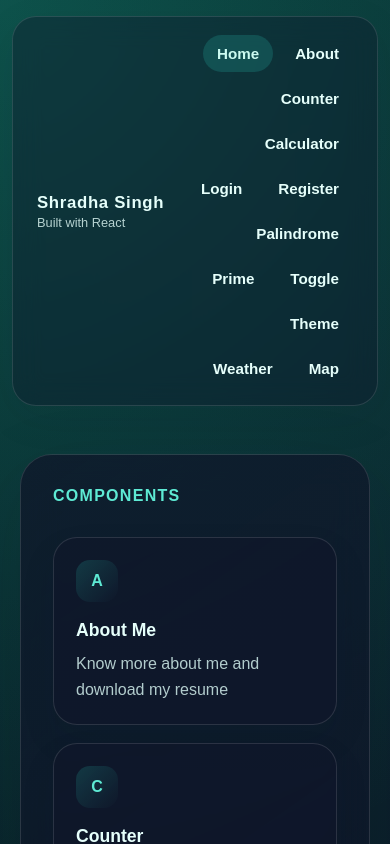
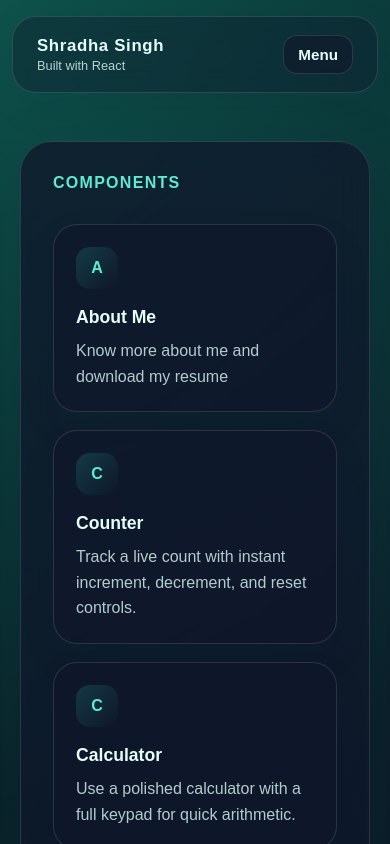
Before and after one commit to shradhaa-singh/2400101530135-S4-B10-Python, a React (Vite) app: page / in a window 390 px wide. Shown: the top 844 px of the page. Built offline with nearby package versions, Linux system fonts and the light colour scheme.

Commit message:
updated file

```diff
--- a/src/components/Navbar.jsx
+++ b/src/components/Navbar.jsx
@@ -1,11 +1,31 @@
-import { Link, NavLink } from "react-router-dom";
+import { useEffect, useMemo, useState } from "react";
+import { Link, NavLink, useLocation } from "react-router-dom";
 import { palette } from "../ui";
 
 const Navbar = () => {
+  const [isMobile, setIsMobile] = useState(() => window.innerWidth <= 860);
+  const [isMenuOpen, setIsMenuOpen] = useState(false);
+  const location = useLocation();
+
+  useEffect(() => {
+    const handleResize = () => {
+      const nextIsMobile = window.innerWidth <= 860;
+      setIsMobile(nextIsMobile);
+      if (!nextIsMobile) {
+        setIsMenuOpen(false);
+      }
+    };
+
+    window.addEventListener("resize", handleResize);
+    return () => window.removeEventListener("resize", handleResize);
+  }, []);
+
+  useEffect(() => {
+    setIsMenuOpen(false);
+  }, [location.pathname]);
+
   const nav = {
-    display: "flex",
-    justifyContent: "space-between",
-    alignItems: "center",
+    display: "grid",
     gap: "18px",
     padding: "18px 24px",
     margin: "16px auto 0",
@@ -19,6 +39,13 @@ const Navbar = () => {
     top: "14px",
     zIndex: 10,
     boxShadow: "0 12px 40px rgba(15, 23, 42, 0.08)",
+  };
+
+  const topRow = {
+    display: "flex",
+    justifyContent: "space-between",
+    alignItems: "center",
+    gap: "18px",
   };
 
   const link = {
@@ -50,8 +77,44 @@ const Navbar = () => {
     color: palette.activeText,
   };
 
+  const menuButton = {
+    display: isMobile ? "inline-flex" : "none",
+    alignItems: "center",
+    justifyContent: "center",
+    border: `1px solid ${palette.line}`,
+    background: palette.surface,
+    color: palette.ink,
+    borderRadius: "14px",
+    padding: "10px 14px",
+    fontSize: "0.95rem",
+    fontWeight: 700,
+    cursor: "pointer",
+    flexShrink: 0,
+  };
+
+  const desktopLinks = useMemo(
+    () => ({
+      display: isMobile ? "none" : "flex",
+      flexWrap: "wrap",
+      gap: "8px",
+      justifyContent: "flex-end",
+    }),
+    [isMobile]
+  );
+
+  const mobileLinks = useMemo(
+    () => ({
+      display: isMobile && isMenuOpen ? "grid" : "none",
+      gap: "8px",
+      borderTop: `1px solid ${palette.line}`,
+      paddingTop: "12px",
+    }),
+    [isMenuOpen, isMobile]
+  );
+
   return (
     <div style={nav}>
+      <div style={topRow}>
       <Link
         to="/"
         style={{
@@ -66,7 +129,19 @@ const Navbar = () => {
         <strong style={{ fontSize: "1.05rem", letterSpacing: "0.04em" }}>Shradha Singh</strong>
         <span style={{ fontSize: "0.8rem", opacity: 0.78 }}>Built with React </span>
       </Link>
-      <div style={{ display: "flex", flexWrap: "wrap", gap: "8px", justifyContent: "flex-end" }}>
+
+        <button
+          type="button"
+          style={menuButton}
+          onClick={() => setIsMenuOpen((open) => !open)}
+          aria-expanded={isMenuOpen}
+          aria-label="Toggle navigation menu"
+        >
+          {isMenuOpen ? "Close" : "Menu"}
+        </button>
+      </div>
+
+      <div style={desktopLinks}>
         {links.map(([label, to]) => (
           <NavLink
             key={to}
@@ -80,6 +155,22 @@ const Navbar = () => {
           </NavLink>
         ))}
       </div>
+
+      <div style={mobileLinks}>
+        {links.map(([label, to]) => (
+          <NavLink
+            key={`${to}-mobile`}
+            to={to}
+            style={({ isActive }) => ({
+              ...link,
+              ...(isActive ? activeLink : {}),
+              textAlign: "center",
+            })}
+          >
+            {label}
+          </NavLink>
+        ))}
+      </div>
     </div>
   );
 };
```
